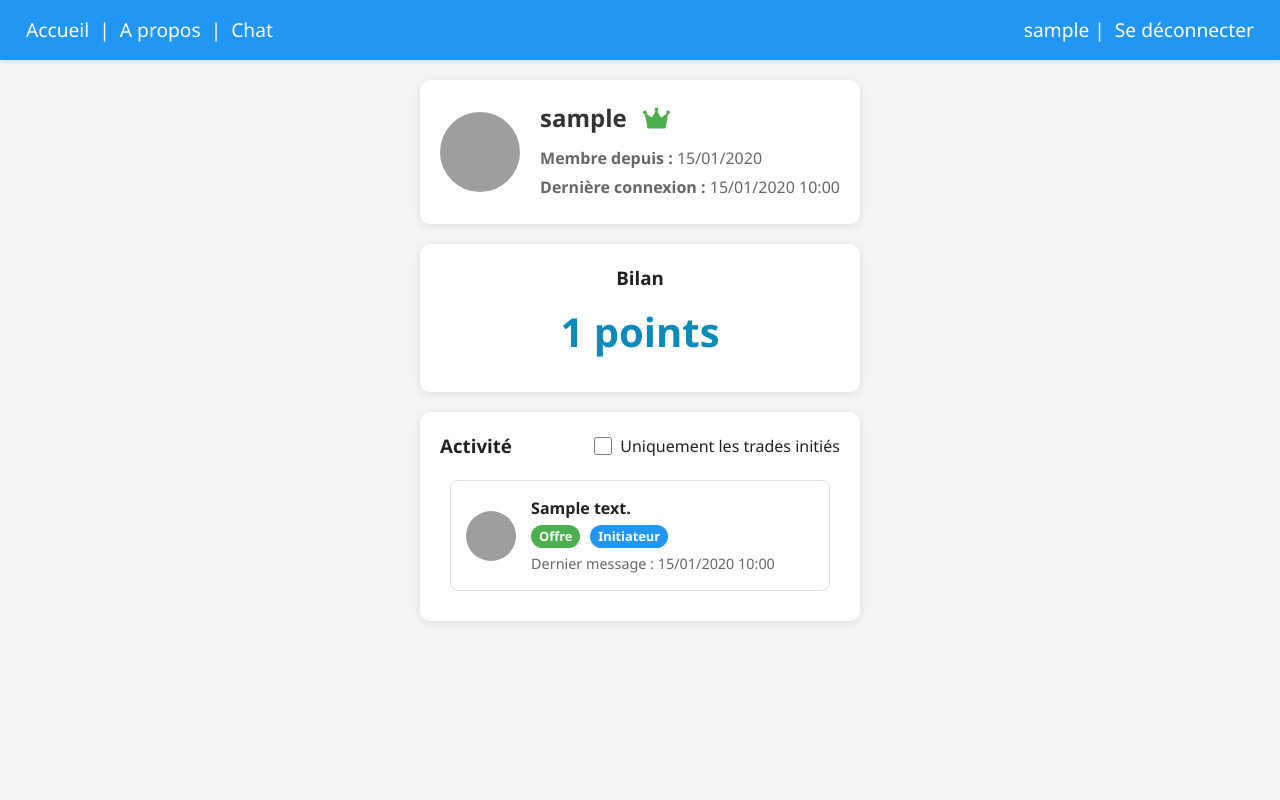
After one commit to lucgiffon/selist, a Django app: page /users/profile/1/ in a window 1280 px wide. The commit adds this page. Run offline with Django 5.2, Linux system fonts and the light colour scheme; a user stored in the database is signed in; tables that the repository leaves empty hold one stand-in row (values such as "Sample post"); grey boxes are pictures that could not be loaded.

Commit message:
feat: user page

```diff
--- a/selist/chat/static/css/chat_style.css
+++ b/selist/chat/static/css/chat_style.css
@@ -63,6 +63,10 @@ body {
     width: 100%;
     height: 100%;
     object-fit: cover;
+}
+
+.avatar a {
+    display: contents;
 }
 
 .user-info h3 {
@@ -183,7 +187,6 @@ body {
     align-items: center;
     min-width: 0;
     flex: 1;
-    overflow: hidden;
 }
 
 .contact-info {
--- a/selist/selist/settings.py
+++ b/selist/selist/settings.py
@@ -104,6 +104,9 @@ AUTH_PASSWORD_VALIDATORS = [
 
 AUTH_USER_MODEL = "users.Seliste"
 
+# Login URL
+LOGIN_URL = "/users/login/"
+
 # Internationalization
 # https://docs.djangoproject.com/en/5.1/topics/i18n/
 
--- /dev/null
+++ b/selist/users/static/users/css/profile.css
@@ -0,0 +1,183 @@
+.profile-container {
+    max-width: 1200px;
+    margin: 0 auto;
+    padding: 20px;
+}
+
+.profile-section {
+    background: white;
+    border-radius: 10px;
+    padding: 20px;
+    margin-bottom: 20px;
+    box-shadow: 0 2px 10px rgba(0,0,0,0.1);
+}
+
+.profile-general {
+    display: flex;
+    align-items: center;
+    gap: 20px;
+}
+
+.profile-avatar {
+    width: 80px;
+    height: 80px;
+    border-radius: 50%;
+    overflow: hidden;
+}
+
+.profile-avatar img {
+    width: 100%;
+    height: 100%;
+    object-fit: cover;
+}
+
+.profile-info h2 {
+    margin: 0 0 10px 0;
+    color: #333;
+}
+
+.profile-info p {
+    margin: 5px 0;
+    color: #666;
+    text-align: left;
+}
+
+.staff-badge {
+    color: #4CAF50;
+    margin-left: 10px;
+}
+
+.profile-summary {
+    text-align: center;
+}
+
+.user-value {
+    font-size: 2.5em;
+    font-weight: bold;
+    color: #0D8ABC;
+    margin: 10px 0;
+}
+
+.activity-header {
+    display: flex;
+    justify-content: space-between;
+    align-items: center;
+    margin-bottom: 20px;
+}
+
+.filter-checkbox {
+    display: flex;
+    align-items: center;
+    gap: 8px;
+}
+
+.filter-checkbox input[type="checkbox"] {
+    width: 18px;
+    height: 18px;
+}
+
+.trade-item {
+    display: flex;
+    align-items: center;
+    padding: 15px;
+    border: 1px solid #e0e0e0;
+    border-radius: 8px;
+    margin-bottom: 10px;
+    text-decoration: none;
+    color: inherit;
+    transition: background-color 0.2s;
+}
+
+.trade-item:hover {
+    background-color: #f5f5f5;
+    text-decoration: none;
+    color: inherit;
+}
+
+.trade-avatar {
+    width: 50px;
+    height: 50px;
+    border-radius: 50%;
+    overflow: hidden;
+    margin-right: 15px;
+}
+
+.trade-avatar img {
+    width: 100%;
+    height: 100%;
+    object-fit: cover;
+}
+
+.trade-info {
+    flex: 1;
+}
+
+.trade-title {
+    font-weight: bold;
+    margin-bottom: 5px;
+}
+
+.trade-meta {
+    display: flex;
+    gap: 10px;
+    margin-bottom: 5px;
+}
+
+.trade-badge {
+    padding: 2px 8px;
+    border-radius: 12px;
+    font-size: 0.8em;
+    font-weight: bold;
+}
+
+.trade-badge.offer {
+    background-color: #4CAF50;
+    color: white;
+}
+
+.trade-badge.demand {
+    background-color: #FF9800;
+    color: white;
+}
+
+.trade-badge.initiator {
+    background-color: #2196F3;
+    color: white;
+}
+
+.trade-date {
+    color: #666;
+    font-size: 0.9em;
+}
+
+.pagination {
+    display: flex;
+    justify-content: center;
+    gap: 10px;
+    margin-top: 20px;
+}
+
+.pagination a, .pagination .current {
+    padding: 8px 12px;
+    border: 1px solid #ddd;
+    border-radius: 4px;
+    text-decoration: none;
+    color: #333;
+}
+
+.pagination a:hover {
+    background-color: #f5f5f5;
+}
+
+.pagination .current {
+    background-color: #0D8ABC;
+    color: white;
+    border-color: #0D8ABC;
+}
+
+.no-trades {
+    text-align: center;
+    color: #666;
+    font-style: italic;
+    padding: 40px 0;
+}
--- /dev/null
+++ b/selist/users/templates/users/profile.html
@@ -0,0 +1,108 @@
+{% extends "layout.html" %}
+{% load static %}
+
+{% block title %}Profil de {{ profile_user.username }}{% endblock %}
+
+{% block extra_headers %}
+    <link rel="stylesheet" href="{% static 'css/chat_style.css' %}">
+    <link rel="stylesheet" href="{% static 'users/css/profile.css' %}">
+    <link rel="stylesheet" href="https://cdnjs.cloudflare.com/ajax/libs/font-awesome/6.0.0/css/all.min.css">
+{% endblock %}
+
+{% block content %}
+<div class="profile-container">
+    <div class="profile-section">
+        <div class="profile-general">
+            <div class="profile-avatar">
+                <img src="https://ui-avatars.com/api/?name={{ profile_user.username }}&background=0D8ABC&color=fff" alt="{{ profile_user.username }}">
+            </div>
+            <div class="profile-info">
+                <h2>
+                    {{ profile_user.username }}
+                    {% if profile_user.is_staff %}
+                        <span class="staff-badge"><i class="fas fa-crown" title="Staff"></i></span>
+                    {% endif %}
+                </h2>
+                <p><strong>Membre depuis :</strong> {{ profile_user.date_joined|date:"d/m/Y" }}</p>
+                {% if profile_user.last_login %}
+                    <p><strong>Dernière connexion :</strong> {{ profile_user.last_login|date:"d/m/Y H:i" }}</p>
+                {% else %}
+                    <p><strong>Dernière connexion :</strong> Jamais connecté</p>
+                {% endif %}
+            </div>
+        </div>
+    </div>
+
+    <div class="profile-section profile-summary">
+        <h3>Bilan</h3>
+        <div class="user-value">{{ profile_user.value }} points</div>
+    </div>
+
+    <div class="profile-section">
+        <div class="activity-header">
+            <h3>Activité</h3>
+            <form method="get" class="filter-checkbox">
+                <input type="checkbox" id="initiator_only" name="initiator_only" value="1"
+                       {% if show_initiator_only %}checked{% endif %}
+                       onchange="this.form.submit()">
+                <label for="initiator_only">Uniquement les trades initiés</label>
+                {% if request.GET.page %}
+                    <input type="hidden" name="page" value="{{ request.GET.page }}">
+                {% endif %}
+            </form>
+        </div>
+
+        {% if page_obj.object_list %}
+            {% for trade_data in page_obj.object_list %}
+                <a href="{% url 'chat:conversation' trade_data.trade.id %}" class="trade-item">
+                    <div class="trade-avatar">
+                        <img src="https://ui-avatars.com/api/?name={{ trade_data.trade.initiator.username }}&background=FF5722&color=fff" alt="{{ trade_data.trade.initiator.username }}">
+                    </div>
+                    <div class="trade-info">
+                        <div class="trade-title">
+                            {{ trade_data.trade.message_set.first.text|truncatechars:50 }}
+                        </div>
+                        <div class="trade-meta">
+                            <span class="trade-badge {{ trade_data.trade.type }}">
+                                {{ trade_data.trade.get_type_display }}
+                            </span>
+                            {% if trade_data.is_initiator %}
+                                <span class="trade-badge initiator">Initiateur</span>
+                            {% endif %}
+                        </div>
+                        <div class="trade-date">
+                            Dernier message : {{ trade_data.last_message_date|date:"d/m/Y H:i" }}
+                        </div>
+                    </div>
+                </a>
+            {% endfor %}
+
+            {% if page_obj.has_other_pages %}
+                <div class="pagination">
+                    {% if page_obj.has_previous %}
+                        <a href="?page=1{% if show_initiator_only %}&initiator_only=1{% endif %}">&laquo; Première</a>
+                        <a href="?page={{ page_obj.previous_page_number }}{% if show_initiator_only %}&initiator_only=1{% endif %}">Précédente</a>
+                    {% endif %}
+
+                    <span class="current">
+                        Page {{ page_obj.number }} sur {{ page_obj.paginator.num_pages }}
+                    </span>
+
+                    {% if page_obj.has_next %}
+                        <a href="?page={{ page_obj.next_page_number }}{% if show_initiator_only %}&initiator_only=1{% endif %}">Suivante</a>
+                        <a href="?page={{ page_obj.paginator.num_pages }}{% if show_initiator_only %}&initiator_only=1{% endif %}">Dernière &raquo;</a>
+                    {% endif %}
+                </div>
+            {% endif %}
+        {% else %}
+            <div class="no-trades">
+                {% if show_initiator_only %}
+                    Aucun trade initié par cet utilisateur.
+                {% else %}
+                    Aucune activité trouvée pour cet utilisateur.
+                {% endif %}
+            </div>
+        {% endif %}
+    </div>
+</div>
+{% endblock %}
--- a/selist/users/urls.py
+++ b/selist/users/urls.py
@@ -7,4 +7,5 @@ urlpatterns = [
     path("register/", views.register_view, name="register"),
     path("login/", views.login_view, name="login"),
     path("logout/", views.logout_view, name="logout"),
+    path("profile/<int:user_id>/", views.profile_view, name="profile"),
 ]
--- a/selist/users/views.py
+++ b/selist/users/views.py
@@ -1,6 +1,11 @@
+from django.contrib.auth import authenticate, login, logout
+from django.contrib.auth.decorators import login_required
+from django.core.paginator import Paginator
+from django.shortcuts import render, redirect, get_object_or_404
+
+from chat.models import Message, Trade
 from .forms import SelisteCreationForm
-from django.shortcuts import render, redirect
-from django.contrib.auth import authenticate, login, logout
+from .models import Seliste
 
 
 def register_view(request):
@@ -28,3 +33,45 @@ def login_view(request):
 def logout_view(request):
     logout(request)
     return redirect("/chat/")
+
+
+@login_required
+def profile_view(request, user_id):
+    profile_user = get_object_or_404(Seliste, id=user_id)
+
+    show_initiator_only = request.GET.get('initiator_only') == '1'
+
+    user_trades_query = Trade.objects.filter(
+        message__user=profile_user
+    ).distinct()
+
+    if show_initiator_only:
+        user_trades_query = user_trades_query.filter(initiator=profile_user)
+
+    user_trades = []
+    for trade in user_trades_query:
+        last_user_message = Message.objects.filter(
+            trade=trade,
+            user=profile_user
+        ).order_by('-created_at').first()
+
+        if last_user_message:
+            user_trades.append({
+                'trade': trade,
+                'last_message_date': last_user_message.created_at,
+                'is_initiator': trade.initiator == profile_user
+            })
+
+    user_trades.sort(key=lambda x: x['last_message_date'], reverse=True)
+
+    paginator = Paginator(user_trades, 5)
+    page_number = request.GET.get('page')
+    page_obj = paginator.get_page(page_number)
+
+    context = {
+        'profile_user': profile_user,
+        'page_obj': page_obj,
+        'show_initiator_only': show_initiator_only,
+    }
+
+    return render(request, 'users/profile.html', context)
```
Also changed, not shown: selist/chat/templates/chat/main.html (+13 -3 lines).
